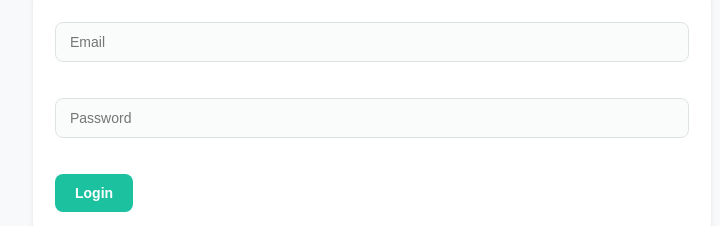
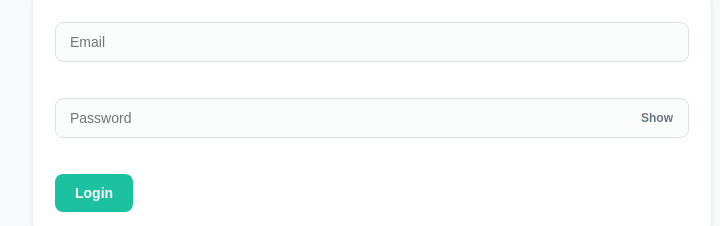
Before and after one commit to dashmeshdeepsingh27-star/expense-splitter-frontend, a React (Vite) app: page / in a window 1280 px wide. Shown: the part 158-384 px from the top of the page, without its empty margins (268-988 px from the left). Built offline with nearby package versions, Linux system fonts and the light colour scheme.

Commit message:
Add show/hide password toggle

```diff
--- a/src/Login.jsx
+++ b/src/Login.jsx
@@ -6,6 +6,7 @@
   const [password, setPassword] = useState("");
   const [error, setError] = useState("");
   const googleButtonRef = useRef(null);
+  const [showPassword, setShowPassword] = useState(false);
 
 useEffect(() => {
   function renderGoogleButton() {
@@ -74,12 +75,33 @@
           onChange={(e) => setEmail(e.target.value)}
         />
         <br />
-        <input
-          type="password"
-          placeholder="Password"
-          value={password}
-          onChange={(e) => setPassword(e.target.value)}
-        />
+        <div style={{ position: "relative" }}>
+  <input
+    type={showPassword ? "text" : "password"}
+    placeholder="Password"
+    value={password}
+    onChange={(e) => setPassword(e.target.value)}
+    style={{ paddingRight: "70px" }}
+  />
+  <button
+    type="button"
+    onClick={() => setShowPassword(!showPassword)}
+    style={{
+      position: "absolute",
+      right: "8px",
+      top: "50%",
+      transform: "translateY(-50%)",
+      background: "none",
+      color: "#6b7780",
+      padding: "4px 8px",
+      margin: 0,
+      fontSize: "12px",
+      fontWeight: "600",
+    }}
+  >
+    {showPassword ? "Hide" : "Show"}
+  </button>
+</div>
         <br />
         <button type="submit">Login</button>
       </form>
--- a/src/Signup.jsx
+++ b/src/Signup.jsx
@@ -7,6 +7,7 @@
   const [password, setPassword] = useState("");
   const [error, setError] = useState("");
   const [success, setSuccess] = useState("");
+  const [showPassword, setShowPassword] = useState(false);
 
   async function handleSubmit(e) {
     e.preventDefault();
@@ -41,12 +42,33 @@
           onChange={(e) => setEmail(e.target.value)}
         />
         <br />
-        <input
-          type="password"
-          placeholder="Password"
-          value={password}
-          onChange={(e) => setPassword(e.target.value)}
-        />
+       <div style={{ position: "relative" }}>
+  <input
+    type={showPassword ? "text" : "password"}
+    placeholder="Password"
+    value={password}
+    onChange={(e) => setPassword(e.target.value)}
+    style={{ paddingRight: "70px" }}
+  />
+  <button
+    type="button"
+    onClick={() => setShowPassword(!showPassword)}
+    style={{
+      position: "absolute",
+      right: "8px",
+      top: "50%",
+      transform: "translateY(-50%)",
+      background: "none",
+      color: "#6b7780",
+      padding: "4px 8px",
+      margin: 0,
+      fontSize: "12px",
+      fontWeight: "600",
+    }}
+  >
+    {showPassword ? "Hide" : "Show"}
+  </button>
+</div>
         <br />
         <button type="submit">Sign Up</button>
       </form>
```
